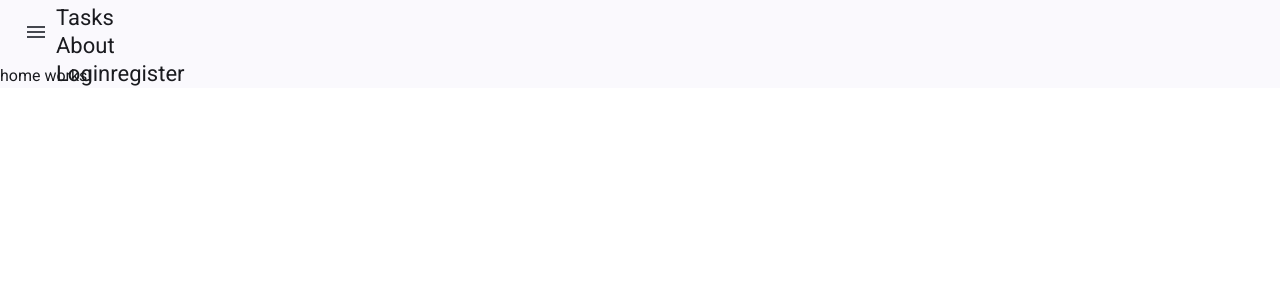
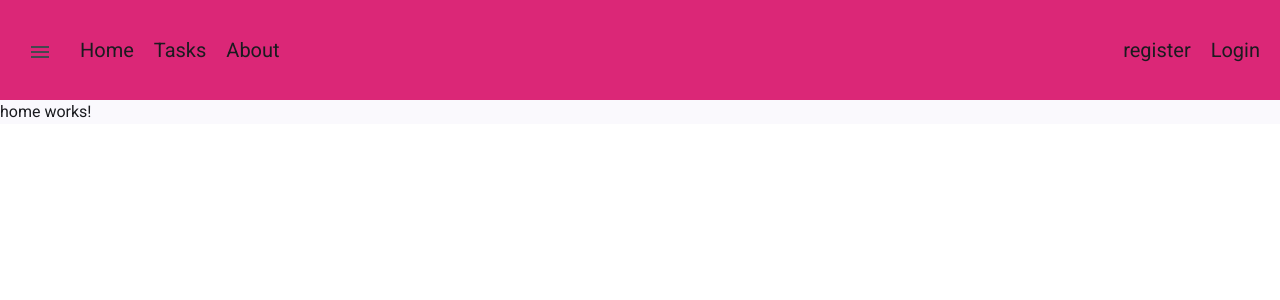
Before and after one commit to mathbertmes/mini-project-angular, an Angular app: page /home in a window 1280 px wide. Shown: the top 300 px of the page. Built offline with nearby package versions, Linux system fonts and the light colour scheme.

Commit message:
header layout

```diff
--- a/src/app/components/header/header.component.css
+++ b/src/app/components/header/header.component.css
@@ -0,0 +1,6 @@
+.headerWrapper{
+  height: 100px;
+  width: 100%;
+  display: flex;
+  background-color: #d8d8;
+}
--- a/src/app/components/header/header.component.html
+++ b/src/app/components/header/header.component.html
@@ -1,22 +1,27 @@
-<mat-toolbar color="accent">
-  <div>
-      <button mat-icon-button (click)="onToggleSidenav()">
+<div class="bg-pink-600">
+<div class="h-[100px] flex justify-between items-center max-w-7xl mx-auto px-5">
+    <div class="flex items-center">
+      <div>
+        <button class="h-4 w-4" mat-icon-button (click)="onToggleSidenav()">
           <mat-icon>menu</mat-icon>
-      </button>
+        </button>
+      </div>
+
+      <div class="flex gap-5 ml-5 text-xl">
+        <a class="cursor-pointer" routerLink="/home">Home</a>
+        <a class="cursor-pointer"  routerLink="/tasks">Tasks</a>
+
+          <a class="cursor-pointer"  routerLink="/about">About</a>
+
+    </div>
+    </div>
+    <div class="flex gap-5 text-xl">
+
+        <a class="cursor-pointer" routerLink="/register">register</a>
+
+
+        <a class="cursor-pointer" routerLink="/login">Login</a>
+
+    </div>
   </div>
-  <div class="navbar">
-      <ul class="navigation-items">
-          <li><a routerLink="/home">Home</a></li>
-          <li><a routerLink="/tasks">Tasks</a></li>
-          <li style="border-right: none;">
-              <a routerLink="/about">About</a>
-          </li>
-          <li style="float: right;border-right: none;">
-              <a routerLink="/register">register</a>
-          </li>
-          <li style="float: right">
-              <a routerLink="/login">Login</a>
-          </li>
-      </ul>
-  </div>
-</mat-toolbar>
+</div>
```
